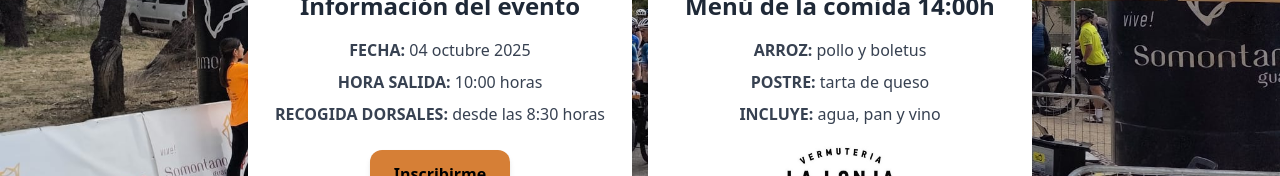
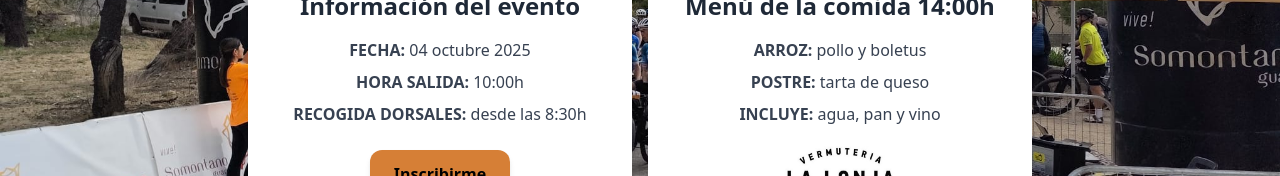
Before and after one commit to V-RUTA-DESPENACERA/V-RUTA-DESPENACERA.github.io, a plain HTML site: page index.html in a window 1280 px wide. Shown: the part 401-577 px from the top of the page. Drawn offline with nearby package versions, Linux system fonts and the light colour scheme.

Commit message:
minor changes in text

```diff
--- a/index.html
+++ b/index.html
@@ -37,8 +37,8 @@
       <h2 class="text-2xl font-bold mb-4 text-gray-800">Información del evento</h2>
       <ul class="text-gray-700 text-base mb-6 space-y-2">
         <li><strong>FECHA:</strong> 04 octubre 2025</li>
-        <li><strong>HORA SALIDA:</strong> 10:00 horas</li>
-        <li><strong>RECOGIDA DORSALES:</strong> desde las 8:30 horas</li>
+        <li><strong>HORA SALIDA:</strong> 10:00h</li>
+        <li><strong>RECOGIDA DORSALES:</strong> desde las 8:30h</li>
       </ul>
       <!-- Botón Inscripción -->
       <a href="https://aragonciclismo.com/index.php/smartweb/inscripciones/prueba/31519-V-RUTA-BTT-LA-DESPENACERA-SALAS-ALTAS" target="_blank"
```
